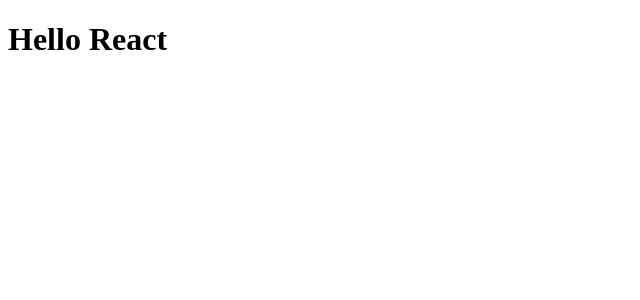
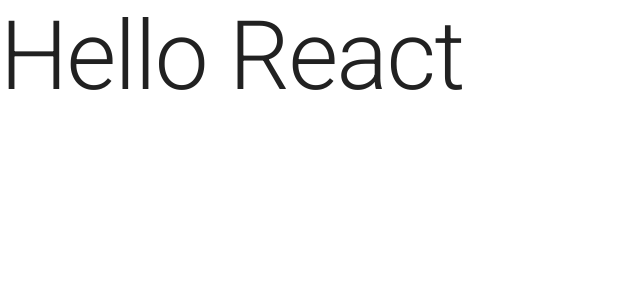
Before and after one commit to amoljagtap17/2024-react-shopping-app, a React (Vite) app: page / in a window 1280 px wide. Shown: the top 300 px of the page, without its empty margins (0-640 px from the left). Built offline with nearby package versions, Linux system fonts and the light colour scheme.

Commit message:
react-shopping-app: add mui config

```diff
--- a/src/App.tsx
+++ b/src/App.tsx
@@ -1,3 +1,5 @@
+import { Typography } from "@mui/material";
+
 export function App() {
-  return <h1>Hello React</h1>;
+  return <Typography variant="h1">Hello React</Typography>;
 }
--- /dev/null
+++ b/src/app/mui/theme.tsx
@@ -0,0 +1,24 @@
+import "@fontsource/roboto/300.css";
+import "@fontsource/roboto/400.css";
+import "@fontsource/roboto/500.css";
+import "@fontsource/roboto/700.css";
+
+import { red } from "@mui/material/colors";
+import { createTheme } from "@mui/material/styles";
+
+const theme = createTheme({
+  cssVariables: true,
+  palette: {
+    primary: {
+      main: "#556cd6",
+    },
+    secondary: {
+      main: "#19857b",
+    },
+    error: {
+      main: red.A400,
+    },
+  },
+});
+
+export default theme;
--- /dev/null
+++ b/src/app/providers/index.tsx
@@ -0,0 +1,16 @@
+import { CssBaseline } from "@mui/material";
+import { ThemeProvider } from "@mui/material/styles";
+import theme from "app/mui/theme";
+
+interface IAppProviderProps {
+  children: React.ReactNode;
+}
+
+export function AppProvider({ children }: IAppProviderProps) {
+  return (
+    <ThemeProvider theme={theme}>
+      <CssBaseline />
+      {children}
+    </ThemeProvider>
+  );
+}
--- a/src/main.tsx
+++ b/src/main.tsx
@@ -1,9 +1,12 @@
+import { AppProvider } from "app/providers";
 import { StrictMode } from "react";
 import { createRoot } from "react-dom/client";
 import { App } from "./App.tsx";
 
 createRoot(document.getElementById("root")!).render(
   <StrictMode>
-    <App />
+    <AppProvider>
+      <App />
+    </AppProvider>
   </StrictMode>
 );
--- a/vite.config.ts
+++ b/vite.config.ts
@@ -1,9 +1,10 @@
 import react from "@vitejs/plugin-react";
 import { defineConfig } from "vite";
+import tsconfigPaths from "vite-tsconfig-paths";
 
 // https://vite.dev/config/
 export default defineConfig({
-  plugins: [react()],
+  plugins: [react(), tsconfigPaths()],
   build: {
     outDir: "dist",
     sourcemap: false,
```
Also changed, not shown: package.json (+7 -1 lines), tsconfig.app.json (+7 -1 lines), tsconfig.node.json (+7 -1 lines), 1 other file (tests, documents, lock files or other folders).
